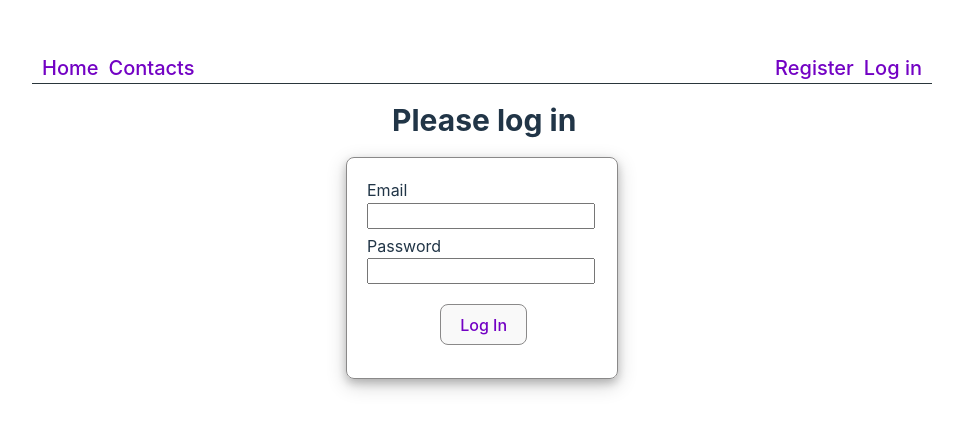
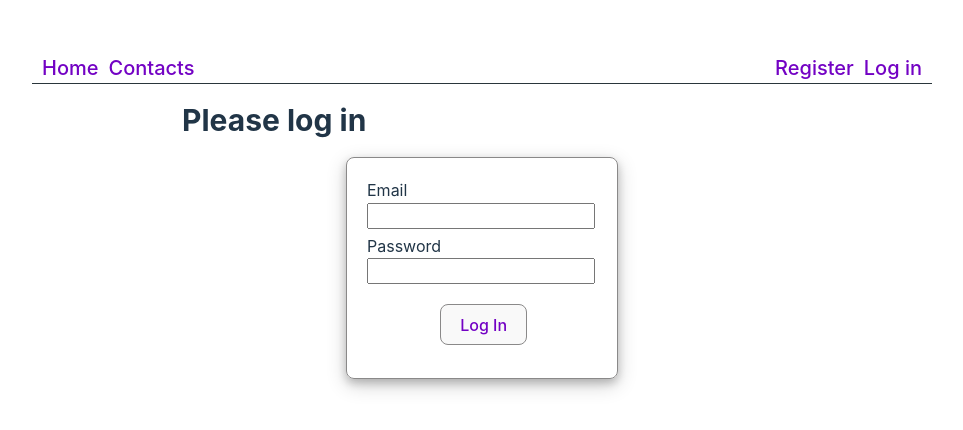
Before and after one commit to Hanna-Nahrebelna/goit-react-hw-08, a React (Vite) app: page /login in a window 1280 px wide. Shown: the part 184-614 px from the top of the page, without its empty margins (158-1121 px from the left). Built offline with nearby package versions, Linux system fonts and the light colour scheme.

Commit message:
updated HomePage, LoginPage

```diff
--- a/src/pages/HomePage/HomePage.jsx
+++ b/src/pages/HomePage/HomePage.jsx
@@ -4,7 +4,7 @@ import css from "./HomePage.module.css";
 export default function HomePage() {
   return (
     <div className={css.container}>
-      <PageTitle>
+      <PageTitle className={css.titleHomePage}>
         Contact manager welcome page{" "}
         <span role="img" aria-label="Greeting icon" className={css.span}>
           💁‍♀️
--- a/src/pages/LoginPage/LoginPage.module.css
+++ b/src/pages/LoginPage/LoginPage.module.css
@@ -5,5 +5,5 @@
 
 h1 {
   font-size: 30px;
-  margin-left: 360px;
+  margin-left: 150px;
 }
```
